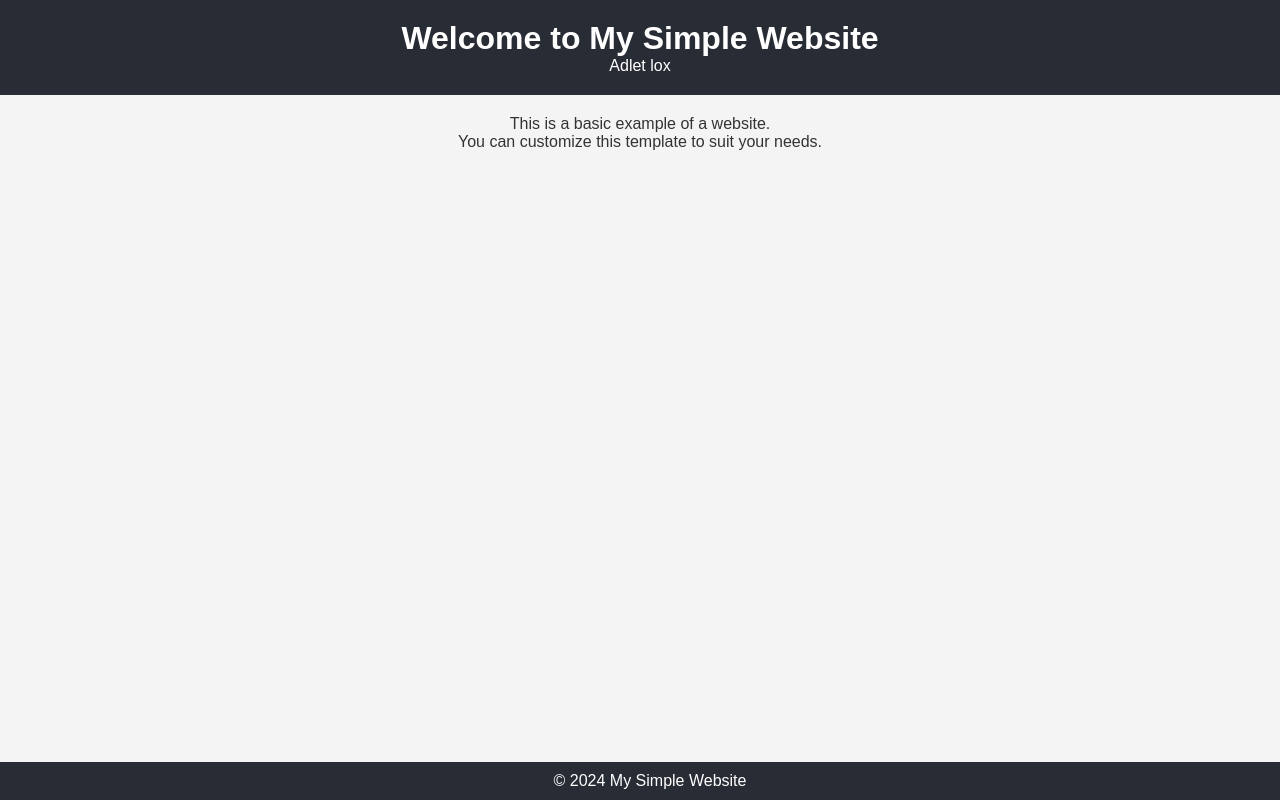
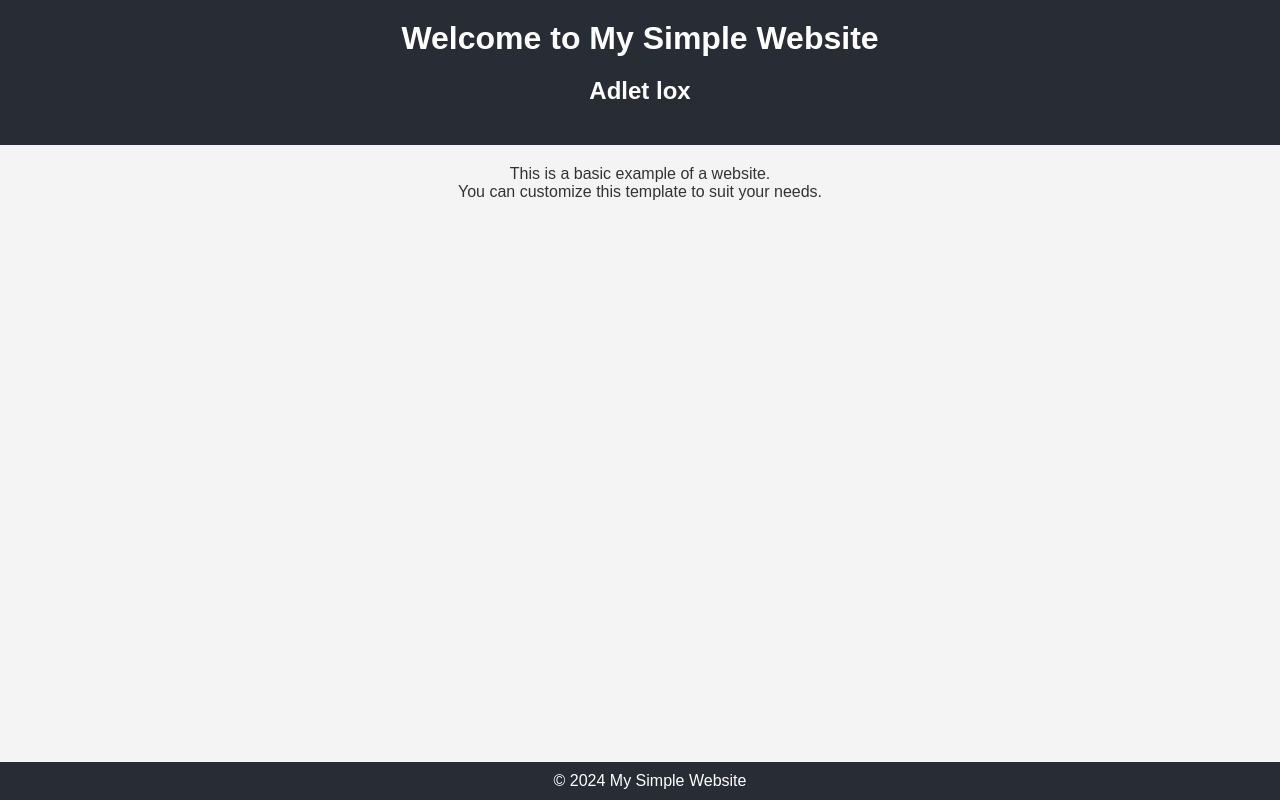
Before and after one commit to nurik-creator/nurik-creator.github.io, a plain HTML site: page index.html in a window 1280 px wide. Drawn offline with Linux system fonts and the light colour scheme.

Commit message:
Update index.html

```diff
--- a/index.html
+++ b/index.html
@@ -9,7 +9,7 @@
 <body>
     <header>
         <h1>Welcome to My Simple Website</h1>
-        <p>Adlet lox</p>
+        <h2>Adlet lox</h2>
     </header>
     <main>
         <p>This is a basic example of a website.</p>
```
